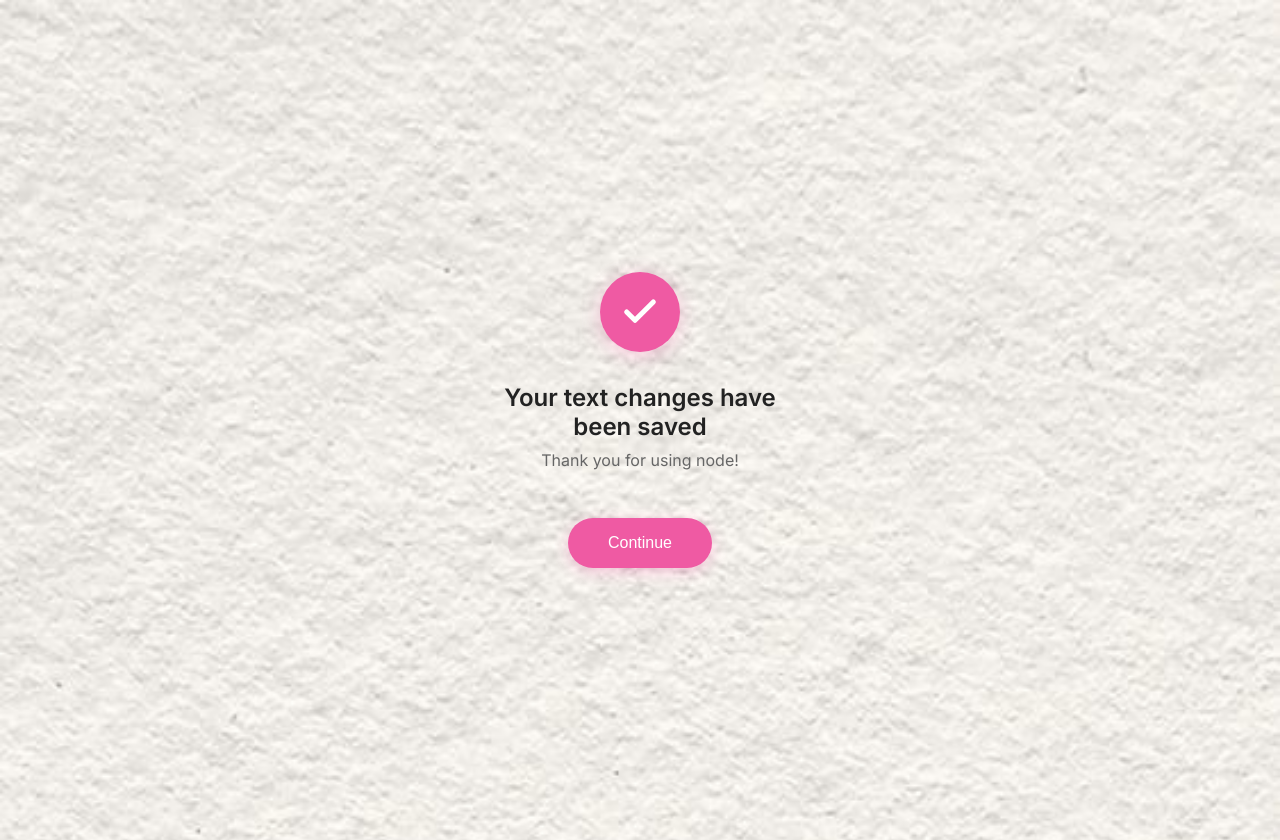
After one commit to wholeshabang-code/node, a FastAPI app: template templates/text_confirmation.html in a window 1280 px wide. The commit adds this page. Run offline with FastAPI, Linux system fonts and the light colour scheme; the template is opened without the code that fills it, so the values that code supplies are empty.

Commit message:
Add files via upload

```diff
--- a/app/main.py
+++ b/app/main.py
@@ -162,7 +162,10 @@ async def update_text_note(request: Request, uuid: str, content: str = Form(...)
         if not result.data:
             raise HTTPException(status_code=500, detail="Failed to update note")
 
-        return RedirectResponse(url=f"/note/{uuid}", status_code=303)
+        return templates.TemplateResponse(
+            "text_confirmation.html",
+            {"request": request}
+        )
 
     except Exception as e:
         logger.error(f"Error updating note: {str(e)}")
--- a/templates/base.html
+++ b/templates/base.html
@@ -222,6 +222,15 @@
             word-break: break-word;
         }
 
+        .text-display {
+            background: transparent;
+            padding: 0;
+            margin-top: 0;
+            text-align: center;
+            font-size: 18px;
+            line-height: 1.6;
+        }
+
         .text-edit {
             margin-top: 20px;
         }
@@ -247,6 +256,20 @@
             font-size: 14px;
             padding: 8px 16px;
             width: auto;
+        }
+
+        .btn-edit-small {
+            margin-top: 10px;
+            background-color: #6c757d;
+            font-size: 12px;
+            padding: 6px 12px;
+            width: auto;
+            opacity: 0.8;
+        }
+
+        .btn-edit-small:hover {
+            background-color: #5a6268;
+            opacity: 1;
         }
 
         .btn-save {
--- /dev/null
+++ b/templates/text_confirmation.html
@@ -0,0 +1,144 @@
+{% extends "base.html" %}
+
+{% block content %}
+<div class="confirmation-container">
+    <div class="success-icon">
+        <div class="success-circle">
+            <svg class="checkmark" viewBox="0 0 24 24" fill="none" stroke="currentColor" stroke-width="3" stroke-linecap="round" stroke-linejoin="round">
+                <polyline points="20,6 9,17 4,12"></polyline>
+            </svg>
+        </div>
+    </div>
+
+    <div class="confirmation-text">
+        <h1>Your text changes have been saved</h1>
+        <p>Thank you for using node!</p>
+    </div>
+
+    <button class="continue-btn" onclick="redirectToContent()">
+        Continue
+    </button>
+</div>
+
+<style>
+    .confirmation-container {
+        display: flex;
+        flex-direction: column;
+        align-items: center;
+        justify-content: center;
+        min-height: 100vh;
+        padding: 20px;
+        text-align: center;
+    }
+
+    .success-icon {
+        margin-bottom: 2rem;
+    }
+
+    .success-circle {
+        width: 80px;
+        height: 80px;
+        border-radius: 50%;
+        background-color: #ef5aa3;
+        display: flex;
+        align-items: center;
+        justify-content: center;
+        box-shadow: 0 4px 20px rgba(239, 90, 163, 0.3);
+    }
+
+    .checkmark {
+        width: 40px;
+        height: 40px;
+        color: white;
+    }
+
+    .confirmation-text {
+        margin-bottom: 3rem;
+    }
+
+    .confirmation-text h1 {
+        font-size: 24px;
+        font-weight: 600;
+        color: #222;
+        margin-bottom: 8px;
+        line-height: 1.2;
+    }
+
+    .confirmation-text p {
+        font-size: 16px;
+        color: #666;
+        margin: 0;
+    }
+
+    .continue-btn {
+        background-color: #ef5aa3;
+        color: white;
+        border: none;
+        border-radius: 25px;
+        padding: 16px 40px;
+        font-size: 16px;
+        font-weight: 500;
+        cursor: pointer;
+        transition: all 0.3s ease;
+        box-shadow: 0 4px 15px rgba(239, 90, 163, 0.3);
+        min-width: 140px;
+    }
+
+    .continue-btn:hover {
+        background-color: #d94e8d;
+        transform: translateY(-2px);
+        box-shadow: 0 6px 20px rgba(239, 90, 163, 0.4);
+    }
+
+    .continue-btn:active {
+        transform: translateY(0);
+        box-shadow: 0 2px 10px rgba(239, 90, 163, 0.3);
+    }
+
+    /* Mobile responsiveness */
+    @media (max-width: 480px) {
+        .confirmation-container {
+            padding: 15px;
+        }
+
+        .success-circle {
+            width: 70px;
+            height: 70px;
+        }
+
+        .checkmark {
+            width: 35px;
+            height: 35px;
+        }
+
+        .confirmation-text h1 {
+            font-size: 22px;
+        }
+
+        .confirmation-text p {
+            font-size: 15px;
+        }
+
+        .continue-btn {
+            padding: 14px 35px;
+            font-size: 15px;
+        }
+    }
+</style>
+
+<script>
+function redirectToContent() {
+    // Get the current URL to extract the UUID
+    const currentPath = window.location.pathname;
+    const uuid = currentPath.split('/note/')[1];
+
+    if (uuid) {
+        // Redirect to the note content
+        window.location.href = `/note/${uuid}`;
+    } else {
+        // Fallback - redirect to home or show error
+        console.error('Could not determine UUID for redirect');
+    }
+}
+</script>
+{% endblock %}
--- a/templates/view.html
+++ b/templates/view.html
@@ -9,7 +9,7 @@
             {% endcall %}
         {% elif content_type == "text" %}
             {% call components.glass_card() %}
-                <div id="text-display" class="text-content">
+                <div id="text-display" class="text-content text-display">
                     {{ note.content }}
                 </div>
                 <div id="text-edit" class="text-edit" style="display: none;">
@@ -21,7 +21,7 @@
                         </div>
                     </form>
                 </div>
-                <button onclick="toggleEditMode()" id="edit-button" class="btn btn-edit">
+                <button onclick="toggleEditMode()" id="edit-button" class="btn btn-edit-small">
                     Edit Text
                 </button>
             {% endcall %}
```
